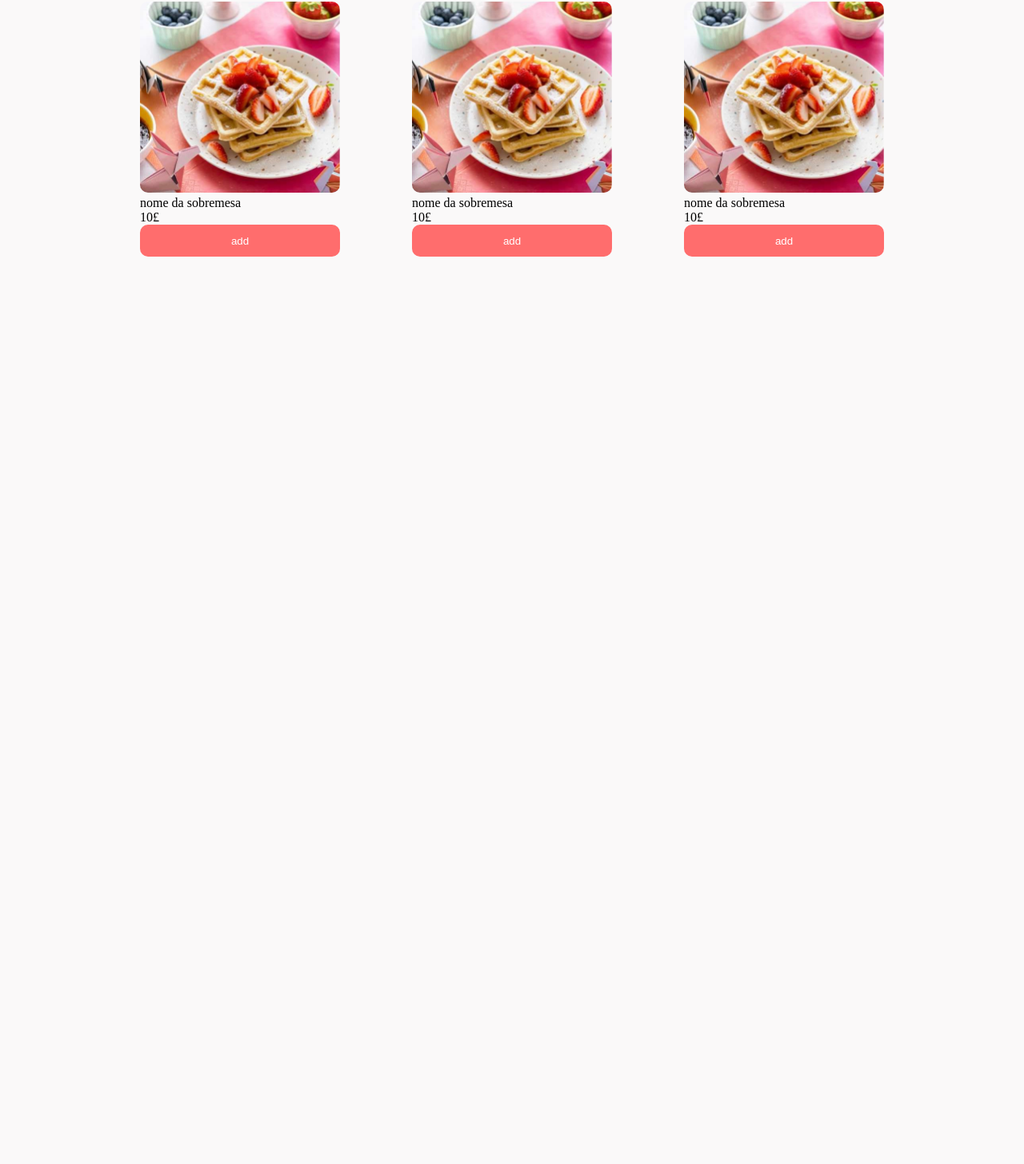
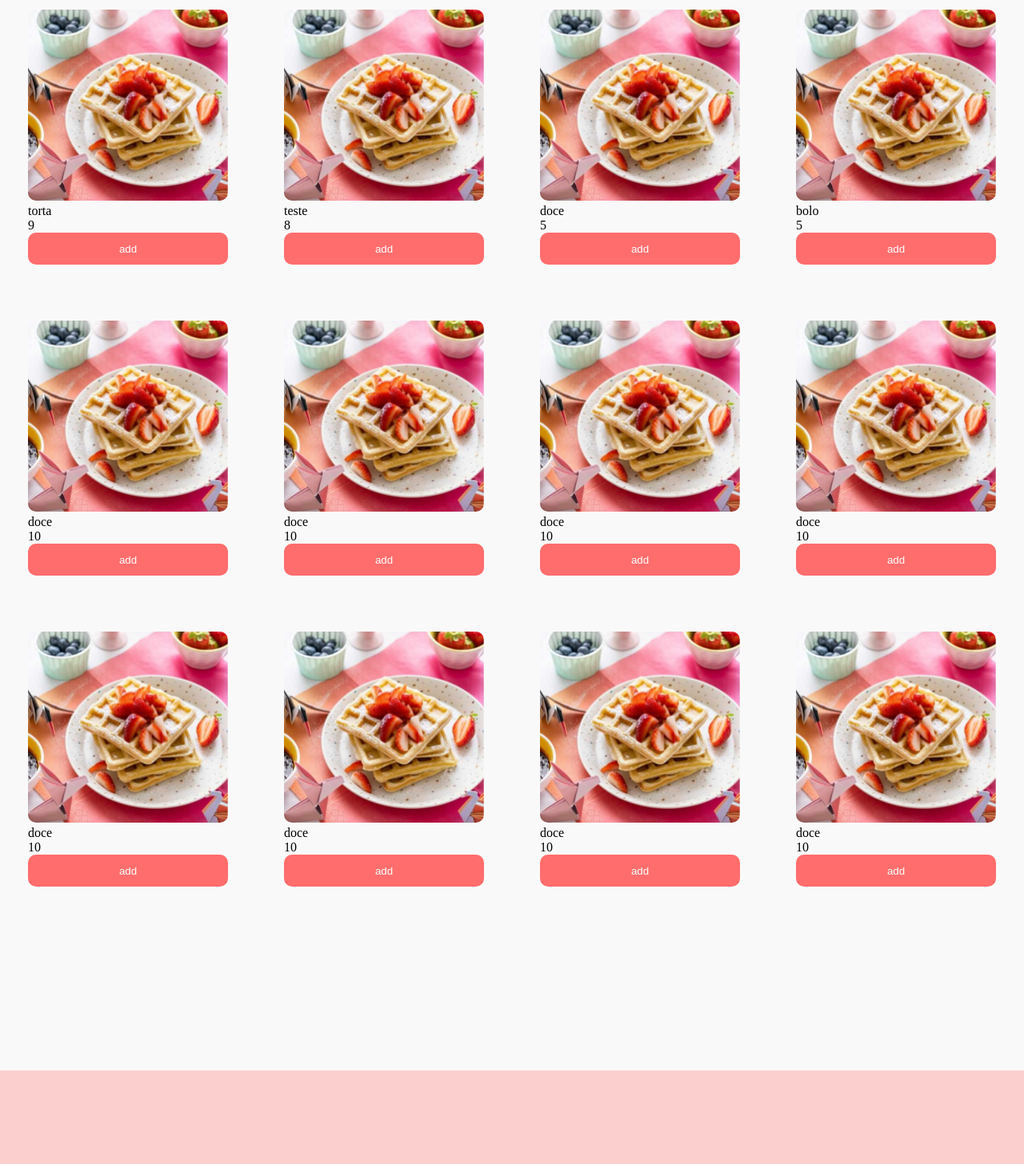
Before and after one commit to Carolthe/cinel-aula5-react, a React (Vite) app: page / in a window 1280 px wide. Shown: the part 788-2244 px from the top of the page at 80% size. Before the commit the page ends 1179 px from the top, so only its background shows below. Built offline with nearby package versions, Linux system fonts and the light colour scheme.

Commit message:
cinel-aula5-react

```diff
--- a/src/App.jsx
+++ b/src/App.jsx
@@ -10,12 +10,26 @@ import fechar from './img/fechar.png'
 import Header from './components/Header'
 import waffle from './img/produtos/waffle.png'
 import ProdutosAdd from './components/ProdutoAdd'
+import Footer from './components/Footer'
 
 
 
 function App() {
 
-
+const sobremesas =[
+  {id: 0, imagem: waffle, paragrafo: "torta", preço: "9", button: "add",},
+  {id: 1, imagem: waffle, paragrafo: "teste", preço: "8", button: "add",},
+  {id: 2, imagem: waffle, paragrafo: "doce", preço: "5", button: "add",},
+  {id: 3, imagem: waffle, paragrafo: "bolo", preço: "5", button: "add",},
+  {id: 4, imagem: waffle, paragrafo: "doce", preço: "10", button: "add",},
+  {id: 5, imagem: waffle, paragrafo: "doce", preço: "10", button: "add",},
+  {id: 5, imagem: waffle, paragrafo: "doce", preço: "10", button: "add",},
+  {id: 5, imagem: waffle, paragrafo: "doce", preço: "10", button: "add",},
+  {id: 5, imagem: waffle, paragrafo: "doce", preço: "10", button: "add",},
+  {id: 5, imagem: waffle, paragrafo: "doce", preço: "10", button: "add",},
+  {id: 5, imagem: waffle, paragrafo: "doce", preço: "10", button: "add",},
+  {id: 5, imagem: waffle, paragrafo: "doce", preço: "10", button: "add",},
+]
   return (
   <div>
       <Header logo={logo} hamburguers="" bolos="" carrinhoCompras={fechar}/>
@@ -23,13 +37,11 @@ function App() {
       <Templete   descrição="Bem-vindo(a) a nossa loja de sobremesas!!" />
     </div>
     <div className='caixa'>
-    <Produtos nomeproduto="Sobremesas" imagem={waffle} paragrafo="nome da sobremesa" preço="10£" button="add"/>
-    <Produtos imagem={waffle} paragrafo="nome da sobremesa" preço="10£" button="add"/>
-    <Produtos nomeproduto="Sobremesas" imagem={waffle} paragrafo="nome da sobremesa" preço="10£" button="add"/>
 
-    {/* <ProdutosAdd /> */}
-
+    {sobremesas.map(item =>(
+      <Produtos key={item.id} item={item} />) )}
     </div>
+    <Footer />
   </div>
   )
 }
--- /dev/null
+++ b/src/components/Footer.jsx
@@ -0,0 +1,9 @@
+export default function Footer (){
+    return(
+        <div className="footer">
+
+        <p className="info">teste@</p>
+
+        </div>
+    )
+}
--- a/src/components/Produtos.jsx
+++ b/src/components/Produtos.jsx
@@ -1,14 +1,14 @@
 export default function Produtos(props){
-
+const {item} = props
     return(
            <div>
         <div className="produtos">
-            <img className="imagens" src={props.imagem} />
+            <img className="imagens" src={item.imagem} />
            <div className="paragrafo">
-            <p>{props.paragrafo}</p>
-            <p className="preço">{props.preço}</p>
+            <p>{item.paragrafo}</p>
+            <p className="preço">{item.preço}</p>
             </div>
-            <button className="button-produtos">{props.button}</button>
+            <button className="button-produtos">{item.button}</button>
            </div>
         </div>
     )
--- a/src/index.css
+++ b/src/index.css
@@ -61,7 +61,6 @@ body{
 
 }
 .abrir{
-
   left: 1150px;
   margin-top: 90px;
   width: 320px;
@@ -76,13 +75,9 @@ body{
 .div-img{
   display: flex;
   justify-content: center;
-  height: 70vh;
+  height: 100vh;
   gap: 40px;
 }
-/* .imagem{
-  width: 30%
-} */
-
 .sobremesa{
   padding-left: 30px;
   width: 90%;
@@ -102,14 +97,16 @@ body{
 /* Pagina 2 */
 
 .produtos{
-  margin-top: 230px;
+
  }
 .caixa{
   display: flex;
   flex-direction: row;
   justify-content: center;
-  gap: 90px;
-  margin-bottom: 70px;
+  flex-wrap: wrap;
+  gap: 70px;
+  margin-left: 30px;
+  margin-right: 30px;
 }
 .nomeproduto{
   display: flex;
@@ -158,3 +155,16 @@ body{
   bottom: 36px;
 
 }
+.footer{
+  display: flex;
+  height: 60vh;
+  align-items: end;
+}
+.info{
+  display: flex;
+  justify-content: center;
+  align-items: center;
+  background-color: rgba(255, 109, 109, 0.3);
+  height: 250px;
+  width: 100%;
+}
```
